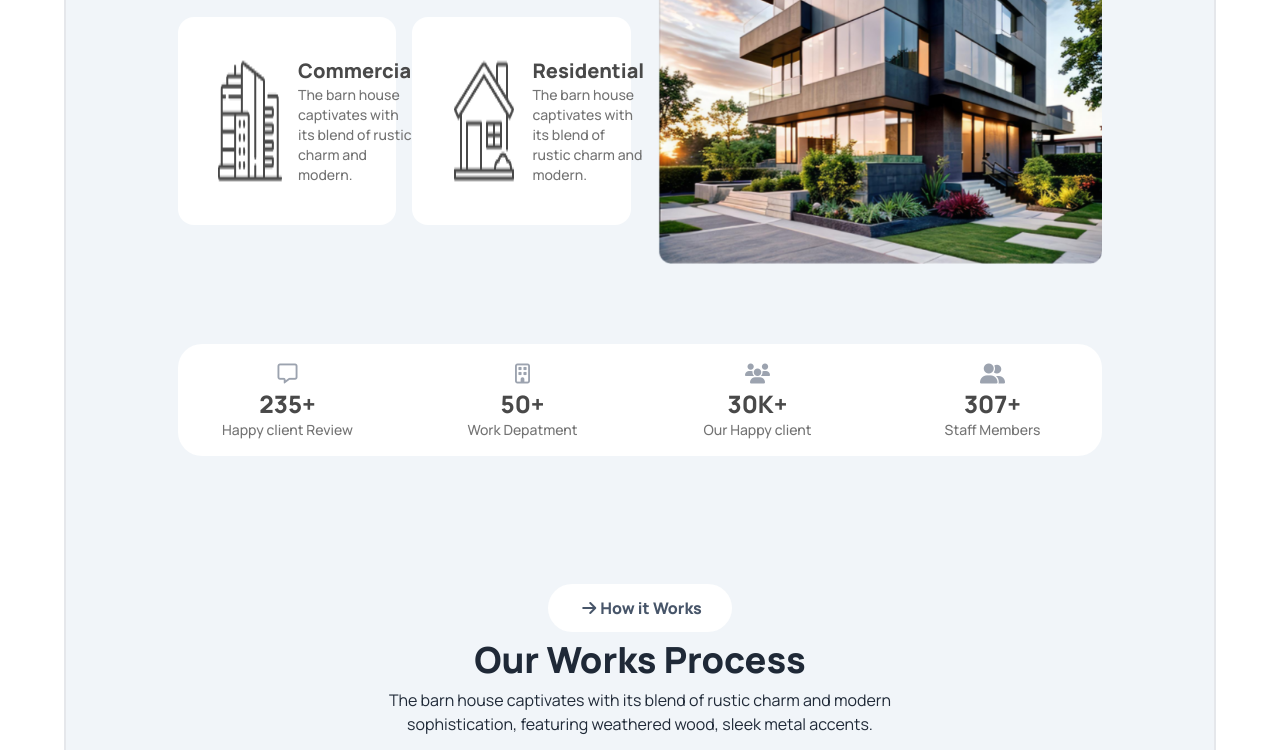
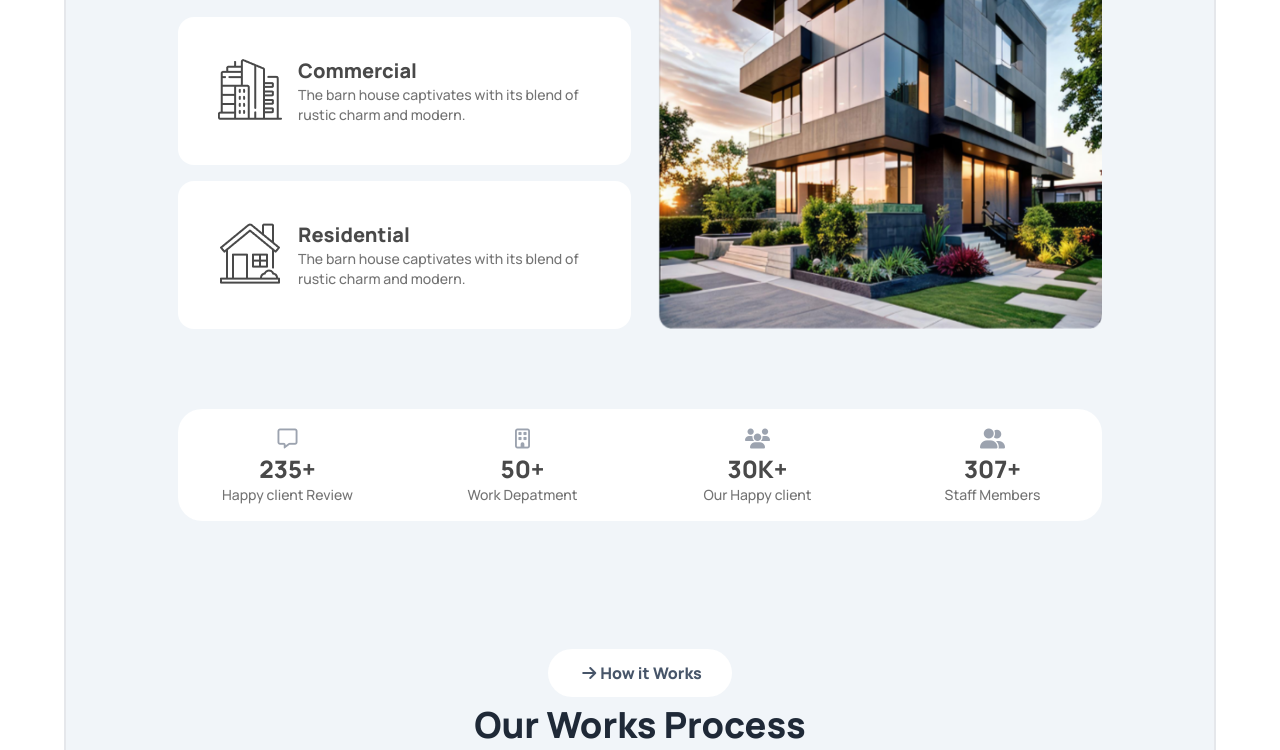
Before and after one commit to Crypt06545/Rinterio-AS-03, a plain HTML site: page index.html in a window 1280 px wide. Shown: the part 315-1065 px from the top of the page. Drawn offline with nearby package versions, Linux system fonts and the light colour scheme.

Commit message:
fix image responsive issue

```diff
--- a/index.html
+++ b/index.html
@@ -33,8 +33,9 @@
     <!-- <header class="lg:w-4/5 border-2 mx-auto bg-slate-100">
       <nav></nav>
     </header> -->
-    <main class="lg:w-[90%] md:w-[90%] border-2 mx-auto bg-slate-100">
-      <section class="lg:p-28 p-6">
+    <main class="lg:w-[90%] md:w-[90%] border-2 mx-auto">
+      <!-- about section  -->
+      <section class="lg:p-28 p-6 bg-slate-100">
         <!-- About us  -->
         <div class="lg:flex justify-between">
           <div class="lg:w-[49%]">
@@ -59,9 +60,9 @@
                   modern sophistication, featuring weathered wood, sleek metal
                   accents.
                 </p>
-                <div class="flex flex-col md:flex-row gap-4">
+                <div class="flex flex-col md:flex-row lg:flex-col gap-4">
                   <div class="flex bg-white lg:p-10 p-2 rounded-2xl gap-4">
-                    <img class="" src="./assets/commercial.png" alt="" />
+                    <img class=" w-[12%] h-[12%] md:w-[50%] md:h-[60%] lg:w-[20%] lg:h-[20%]" src="./assets/commercial.png" alt="" />
 
                     <div>
                       <h3 class="font-extrabold text-xl text-[#494949]">
@@ -74,7 +75,7 @@
                     </div>
                   </div>
                   <div class="flex bg-white lg:p-10 p-2 rounded-2xl gap-4">
-                    <img class="" src="./assets/residential.png" alt="" />
+                    <img class="w-[12%] h-[12%] md:w-[50%] md:h-[60%] lg:w-[20%] lg:h-[20%]" src="./assets/residential.png" alt="" />
                     <div>
                       <h3 class="font-extrabold text-xl text-[#494949]">
                         Residential
@@ -129,7 +130,7 @@
             <i class="fa-solid fa-arrow-right m-1"></i>How it Works
           </h3>
           <h1 class="font-extrabold text-2xl lg:text-4xl">Our Works Process</h1>
-          <p class="lg:w-[65%] mx-auto">
+          <p class="lg:w-[65%] mx-auto text-[#494949]">
             The barn house captivates with its blend of rustic charm and modern
             sophistication, featuring weathered wood, sleek metal accents.
           </p>
@@ -177,6 +178,64 @@
           </div>
         </div>
       </section>
+      <!-- letest project section  -->
+      <!-- <section class="lg:p-28 p-6">
+        <div class="text-center space-y-2 mt-24">
+          <h3
+            class="text-slate-600 font-extrabold bg-lime-100 rounded-3xl mx-auto lg:w-[25%] p-3"
+          >
+            <i class="fa-solid fa-arrow-right m-1"></i>Explore our Latest works
+          </h3>
+          <h1 class="font-extrabold text-2xl lg:text-4xl">
+            Our Latest Portfolio
+          </h1>
+          <p class="lg:w-[65%] mx-auto text-[#494949]">
+            The barn house captivates with its blend of rustic charm and modern
+            sophistication, featuring weathered wood, sleek metal accents.
+          </p>
+        </div>
+        <div class="mt-4 border-2 border-red-500">
+          <div class="grid">
+            <div class="flex">
+              <div><img src="./assets/img1.png" alt="" /></div>
+              <div class="space-y-4">
+                <h3 class="font-bold text-lg">Commercial</h3>
+                <p class="text-sm text-[#737373]">
+                  The barn house captivates with its blend of rustic charm and
+                  modern. The barn house captivates with its blend of rustic
+                  charm and modern .
+                </p>
+                <div class="flex items-center gap-1 rounded-full">
+                  <h2 class="text-lg font-extrabold text-slate-600">
+                    View Details
+                  </h2>
+                  <div
+                    class="flex items-center justify-center w-7 h-7 rounded-full bg-[#ABEF5F]"
+                  >
+                    <i class="fa-solid fa-arrow-right -rotate-45"></i>
+                  </div>
+                </div>
+              </div>
+            </div>
+          </div>
+        </div>
+      </section> -->
+
+      <!-- from section  -->
+      <!-- <section class="lg:p-28 p-6 bg-u">
+        <div class="text-center space-y-2 mt-32">
+          <h3
+            class="text-slate-600 font-extrabold bg-white rounded-3xl mx-auto lg:w-[20%] w-[50%] p-3"
+          >
+            <i class="fa-solid fa-arrow-right m-1"></i>How it Works
+          </h3>
+          <h1 class="font-extrabold text-2xl lg:text-4xl">Our Works Process</h1>
+          <p class="lg:w-[65%] mx-auto text-[#494949]">
+            The barn house captivates with its blend of rustic charm and modern
+            sophistication, featuring weathered wood, sleek metal accents.
+          </p>
+        </div>
+      </section> -->
     </main>
     <footer></footer>
   </body>
```
